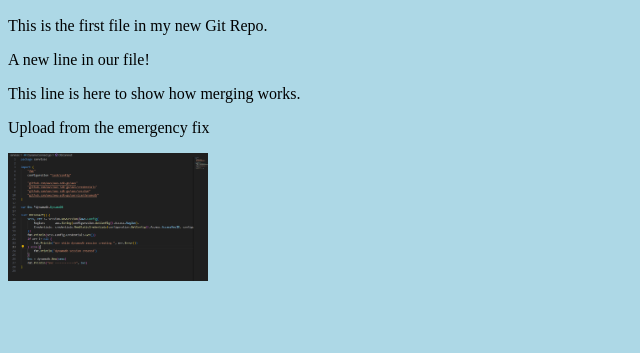
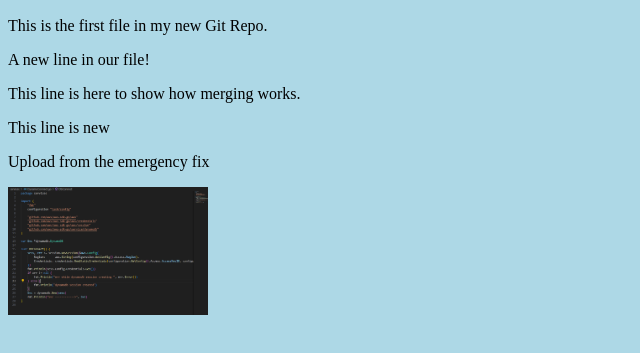
Before and after one commit to musthaq16/hello-world, a plain HTML site: page index.html in a window 1280 px wide. Shown: the part 147-500 px from the top of the page, without its empty margins (0-640 px from the left). Drawn offline with Linux system fonts and the light colour scheme.

Commit message:
Just changing

```diff
--- a/index.html
+++ b/index.html
@@ -12,8 +12,13 @@
 <p>This is the first file in my new Git Repo.</p>
 <p>A new line in our file!</p>
 <p>This line is here to show how merging works.</p>
+
+
+
+<p> This line is new</p>
 <p>Upload from the emergency fix</p>
 <div><img src="screenshot1.png" alt="Hello Git" style="width:100%;max-width:200px"></div>
 
+
 </body>
 </html>
```
